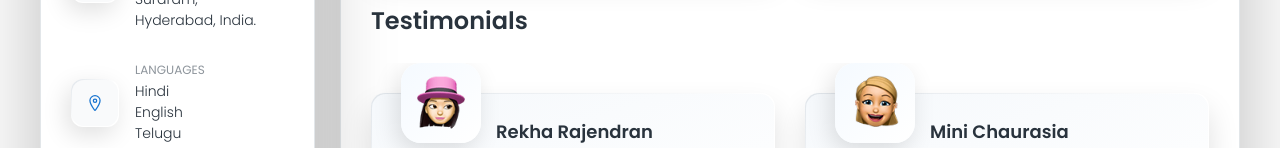
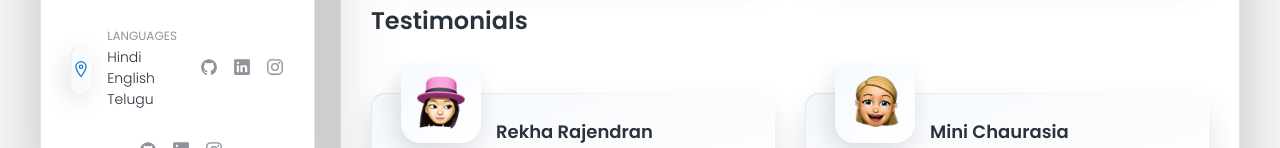
Before and after one commit to Vaishnavi-git123/My-Portfolio-Project, a plain HTML site: page index.html in a window 1280 px wide. Shown: the part 865-1013 px from the top of the page. Drawn offline with nearby package versions, Linux system fonts and the light colour scheme.

Commit message:
Update index.html

```diff
--- a/index.html
+++ b/index.html
@@ -137,6 +137,31 @@ Nagar, Suraram,<br> Hyderabad, India.</address>
               <address>Hindi<br> English
 <br> Telugu</address>
             </div>
+
+            <ul class="social-list">
+
+          <li class="social-item">
+            <a href="https://github.com/search?q=Vaishnavi-git123&type=repositories" class="social-link">
+              <ion-icon name="logo-github"></ion-icon>
+            </a>
+          </li>
+
+          <li class="social-item">
+            <a href="https://www.linkedin.com/in/vaishnavi-namshamgari-a96387182?utm_source=share&utm_campaign=share_via&utm_content=profile&utm_medium=android_app" class="social-link">
+              <ion-icon name="logo-linkedin"></ion-icon>
+            </a>
+          </li>
+
+          <li class="social-item">
+            <a href="https://www.instagram.com/vaishu9341?igsh=YncxM2xpZTB4dmVr" class="social-link">
+              <ion-icon name="logo-instagram"></ion-icon>
+            </a>
+          </li>
+
+        </ul>
+
+      </div>
+
 
 
           </li>
```
